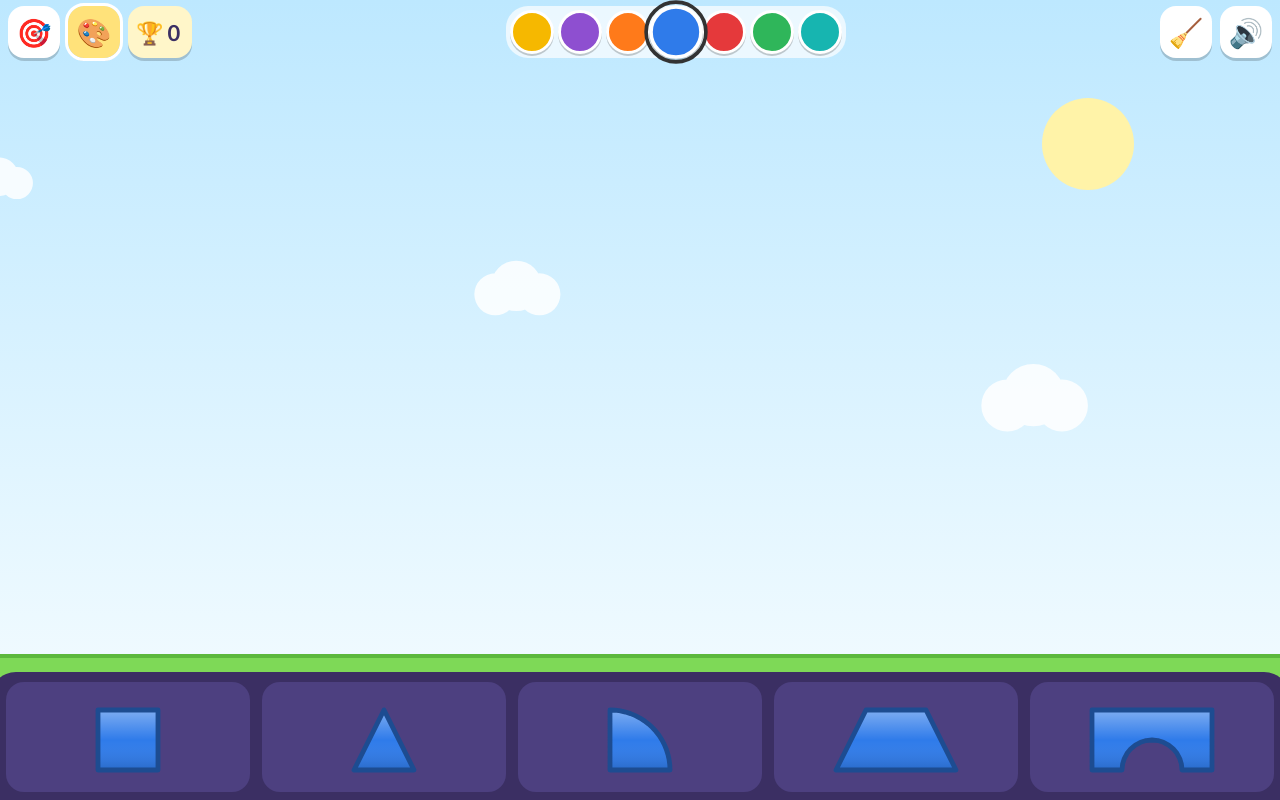
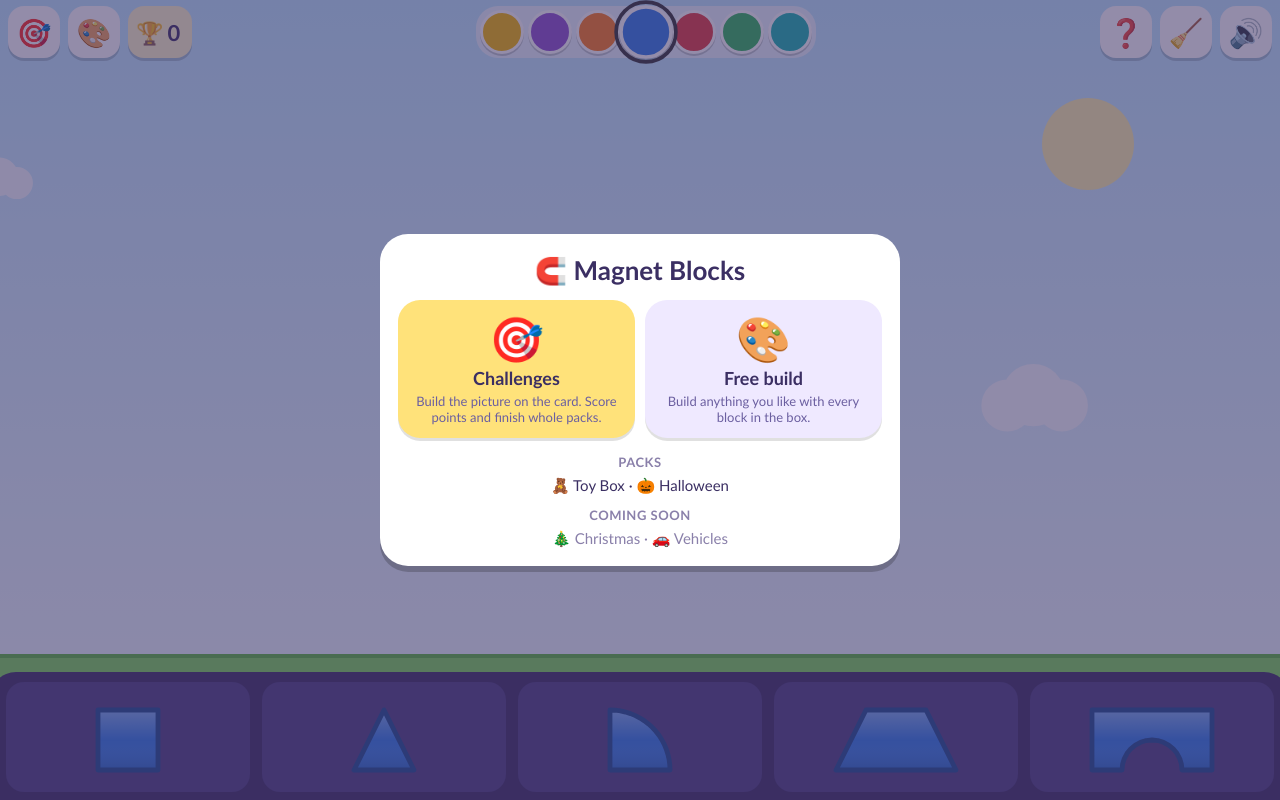
Before and after one commit to CharlBrill89/magnet-blocks, a website: page index.html in a window 1280 px wide. Drawn offline with Linux system fonts and the light colour scheme; animation ran at ten frames a second.

Commit message:
Open on a welcome screen, then start in challenges
The first visit shows a blank board with a short welcome: what challenges
and free build are, the packs there are (Toy Box, Halloween) and the ones
coming soon (Christmas, Vehicles). After that the game starts straight in
challenges, and a new ❓ button brings the welcome back.

Co-Authored-By: Claude Opus 5.5 <noreply@anthropic.com>

```diff
--- a/game.js
+++ b/game.js
@@ -333,6 +333,18 @@
   $('btnFree').addEventListener('click', () => setMode('free'));
   $('btnChallenge').addEventListener('click', () => setMode('challenge'));
   $('btnClear').addEventListener('click', () => clearAll());
+
+  // ----- welcome: shown on the first visit, and again from ❓
+  $('welcomePacks').textContent = G.PACKS.map((p) => `${p.emoji} ${p.name}`).join(' · ');
+  function showWelcome() { closePicker(); $('welcome').classList.add('show'); }
+  function startFrom(mode) {
+    $('welcome').classList.remove('show');
+    save('magnet-blocks-welcomed', true);
+    setMode(mode);
+  }
+  $('welcomeChallenge').addEventListener('click', () => startFrom('challenge'));
+  $('welcomeFree').addEventListener('click', () => startFrom('free'));
+  $('btnHelp').addEventListener('click', showWelcome);
   $('btnSound').addEventListener('click', () => {
     state.muted = !state.muted;
     $('btnSound').textContent = state.muted ? '🔇' : '🔊';
@@ -652,6 +664,8 @@
   syncLevel();
   syncScore();
   layout();
+  // First visit: a blank board and the welcome. After that: straight into challenges.
+  if (load('magnet-blocks-welcomed', false)) setMode('challenge'); else showWelcome();
   requestAnimationFrame(frame);
 
   // Small hook for the Playwright smoke test and debugging.
--- a/index.html
+++ b/index.html
@@ -95,6 +95,24 @@
   #picker.halloween .panel { background: #2d1b4e; }
   #picker.halloween .pick { background: #4a2f73; }
   #picker.halloween .pick span, #picker.halloween .pick .meta { color: #ffd9a8; }
+  /* First visit: what the two modes are and which packs there are. */
+  #welcome { position: fixed; inset: 0; display: none; align-items: center; justify-content: center;
+    background: rgba(59,47,99,.55); padding: 16px; z-index: 11; }
+  #welcome.show { display: flex; }
+  #welcome .panel { background: #fff; border-radius: 28px; padding: 20px 18px 16px; max-width: 520px; width: 100%;
+    box-shadow: 0 6px 0 rgba(0,0,0,.2); color: #3b2f63; text-align: center; animation: popIn .35s; }
+  #welcome h1 { margin: 0 0 14px; font-size: 26px; }
+  .modes { display: grid; grid-template-columns: 1fr 1fr; gap: 10px; }
+  .mode { display: flex; flex-direction: column; align-items: center; gap: 4px; padding: 14px 10px 12px;
+    border-radius: 22px; background: #efe9ff; color: #3b2f63; box-shadow: 0 3px 0 rgba(0,0,0,.12); }
+  .mode.main { background: #ffe27a; }
+  .mode:active { transform: scale(.96); }
+  .mode b { font-size: 44px; line-height: 1.1; }
+  .mode span { font-size: 18px; font-weight: 700; }
+  .mode small { font-size: 13px; line-height: 1.3; color: #6b5fa0; }
+  .packs { margin: 14px 0 0; font-size: 15px; line-height: 1.6; }
+  .packs b { display: block; font-size: 13px; color: #8a80aa; text-transform: uppercase; letter-spacing: .04em; }
+  .packs.soon { margin-top: 8px; color: #8a80aa; }
   @keyframes popIn { 0% { transform: scale(0); } 70% { transform: scale(1.15); } }
   @keyframes bump { 40% { transform: scale(1.3); } }
   @keyframes wiggle { 50% { transform: scale(1.1) rotate(-3deg); } }
@@ -106,11 +124,12 @@
 <div id="bar">
   <div class="group">
     <button id="btnChallenge" class="tool" aria-label="Challenges" title="Challenges">🎯</button>
-    <button id="btnFree" class="tool on" aria-label="Free build" title="Free build">🎨</button>
+    <button id="btnFree" class="tool" aria-label="Free build" title="Free build">🎨</button>
     <div id="score" role="status" aria-label="Score" title="Score">🏆<span id="scoreN">0</span></div>
   </div>
   <div id="palette" role="group" aria-label="Colors"></div>
   <div class="group">
+    <button id="btnHelp" class="tool" aria-label="About the game" title="About the game">❓</button>
     <button id="btnClear" class="tool" aria-label="Clear everything" title="Clear">🧹</button>
     <button id="btnSound" class="tool" aria-label="Sound on/off" title="Sound">🔊</button>
   </div>
@@ -134,6 +153,20 @@
   </div>
 </div>
 
+<div id="welcome" role="dialog" aria-label="Welcome to Magnet Blocks">
+  <div class="panel">
+    <h1>🧲 Magnet Blocks</h1>
+    <div class="modes">
+      <button id="welcomeChallenge" class="mode main"><b>🎯</b><span>Challenges</span>
+        <small>Build the picture on the card. Score points and finish whole packs.</small></button>
+      <button id="welcomeFree" class="mode"><b>🎨</b><span>Free build</span>
+        <small>Build anything you like with every block in the box.</small></button>
+    </div>
+    <p class="packs"><b>Packs</b><span id="welcomePacks"></span></p>
+    <p class="packs soon"><b>Coming soon</b>🎄 Christmas · 🚗 Vehicles</p>
+  </div>
+</div>
+
 <script src="geometry.js?v=dev"></script>
 <script src="game.js?v=dev"></script>
 </body>
```
Also changed, not shown: tests/smoke.js (+18 -1 lines), README.md.
